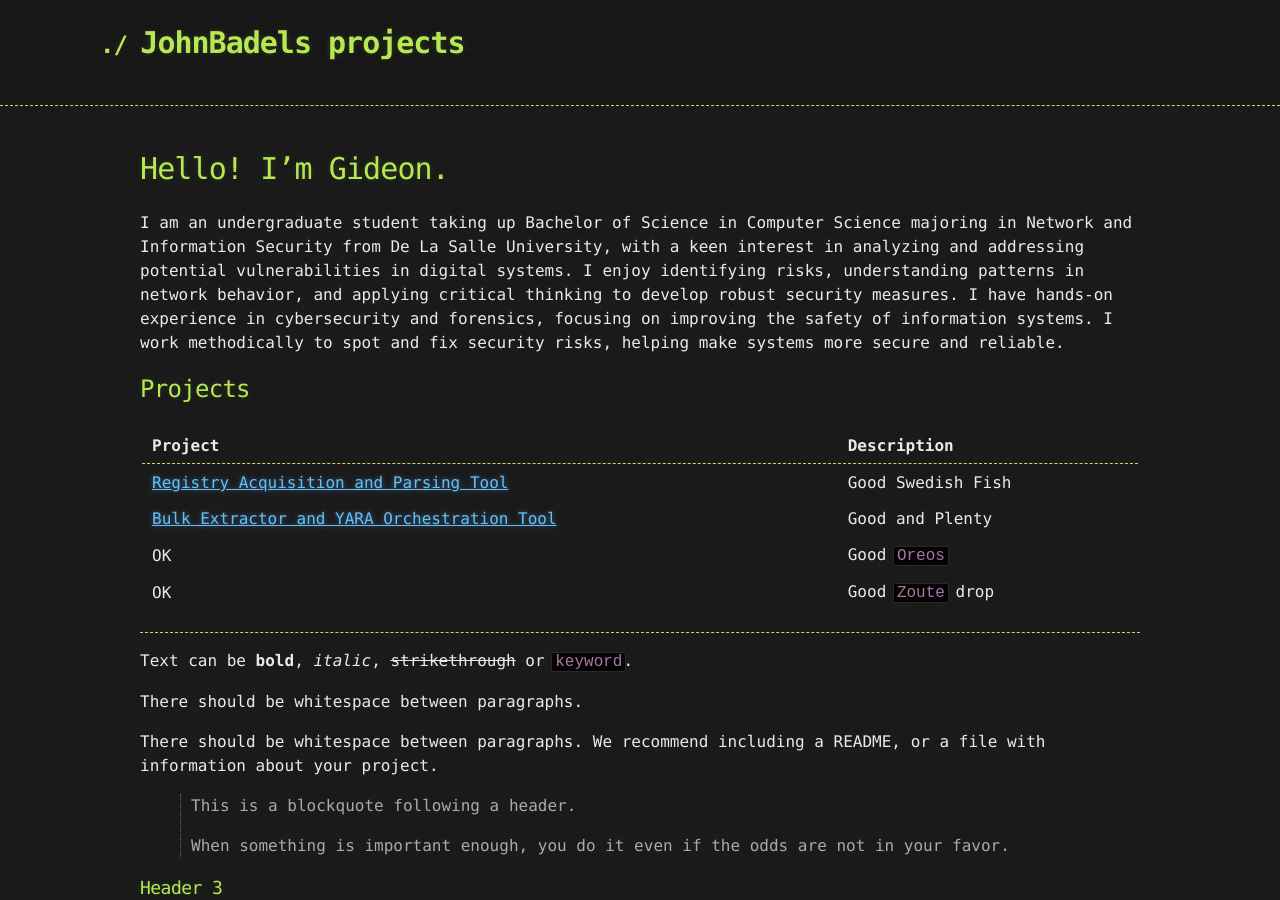
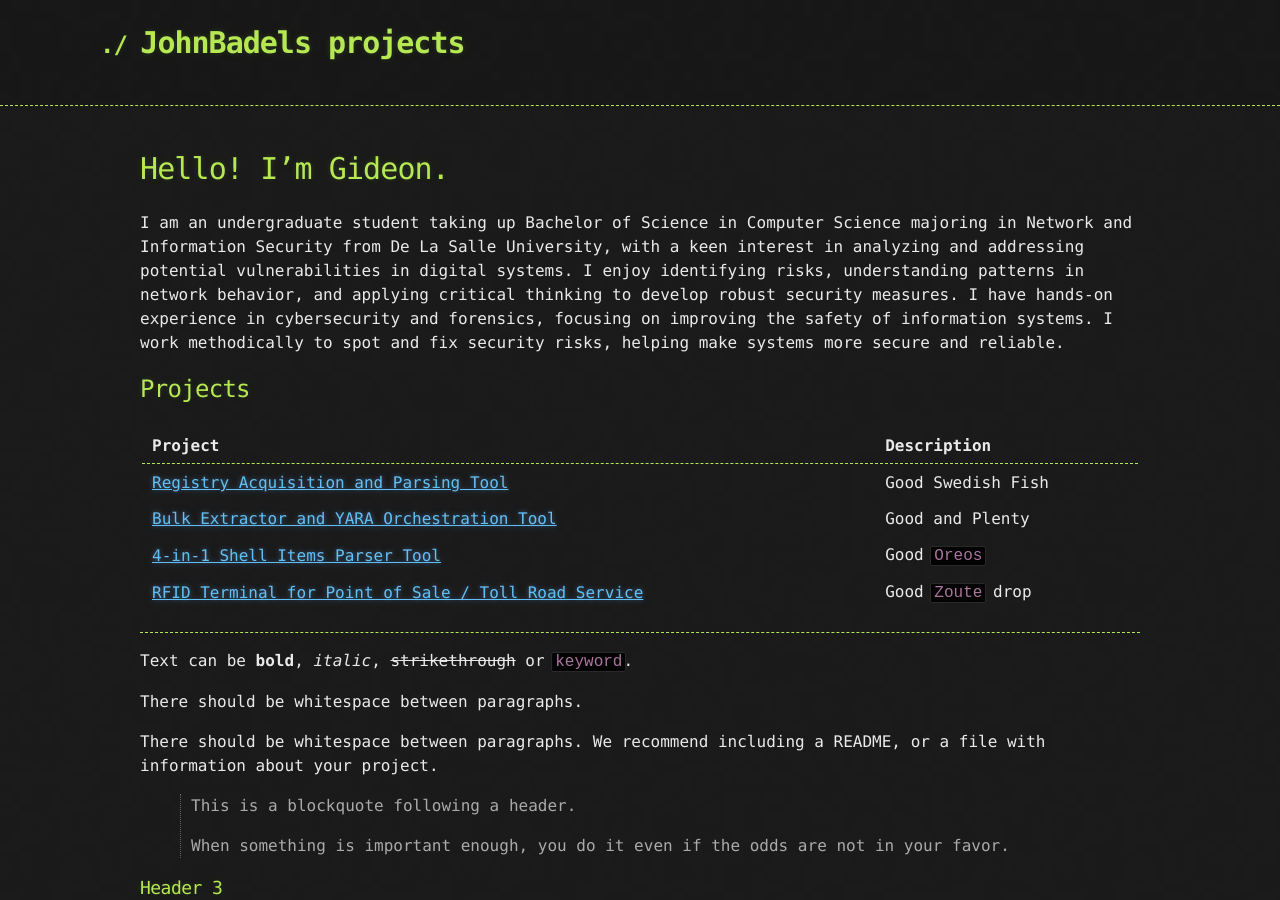
Before and after one commit to JohnBadels/JohnBadels.github.io, a Jekyll site: the page built from index.md, in a window 1280 px wide and 900 px high. Built offline with Jekyll 4.4.1, drawn with Linux system fonts in a browser that asks for light colours; our own code applies the rules of GitHub Pages for plain Markdown files.

Commit message:
Update index.md

```diff
--- a/index.md
+++ b/index.md
@@ -10,10 +10,10 @@ I am an undergraduate student taking up Bachelor of Science in Computer Science
 
 | Project                                                                     | Description        |
 |:----------------------------------------------------------------------------|:-------------------|
-| [Registry Acquisition and Parsing Tool](./projects/another-page.html)       | Good Swedish Fish  |
-| [Bulk Extractor and YARA Orchestration Tool](./projects/another-page2.html) | Good and Plenty    |
-| OK                                                                          | Good `Oreos`       |
-| OK                                                                          | Good `Zoute` drop  |
+| [Registry Acquisition and Parsing Tool](./another-page.html)                | Good Swedish Fish  |
+| [Bulk Extractor and YARA Orchestration Tool](./another-page2.html)          | Good and Plenty    |
+| [4-in-1 Shell Items Parser Tool](./another-page3.html)                      | Good `Oreos`       |
+| [RFID Terminal for Point of Sale / Toll Road Service](./another-page4.html) | Good `Zoute` drop  |
 
 * * *
 
```
